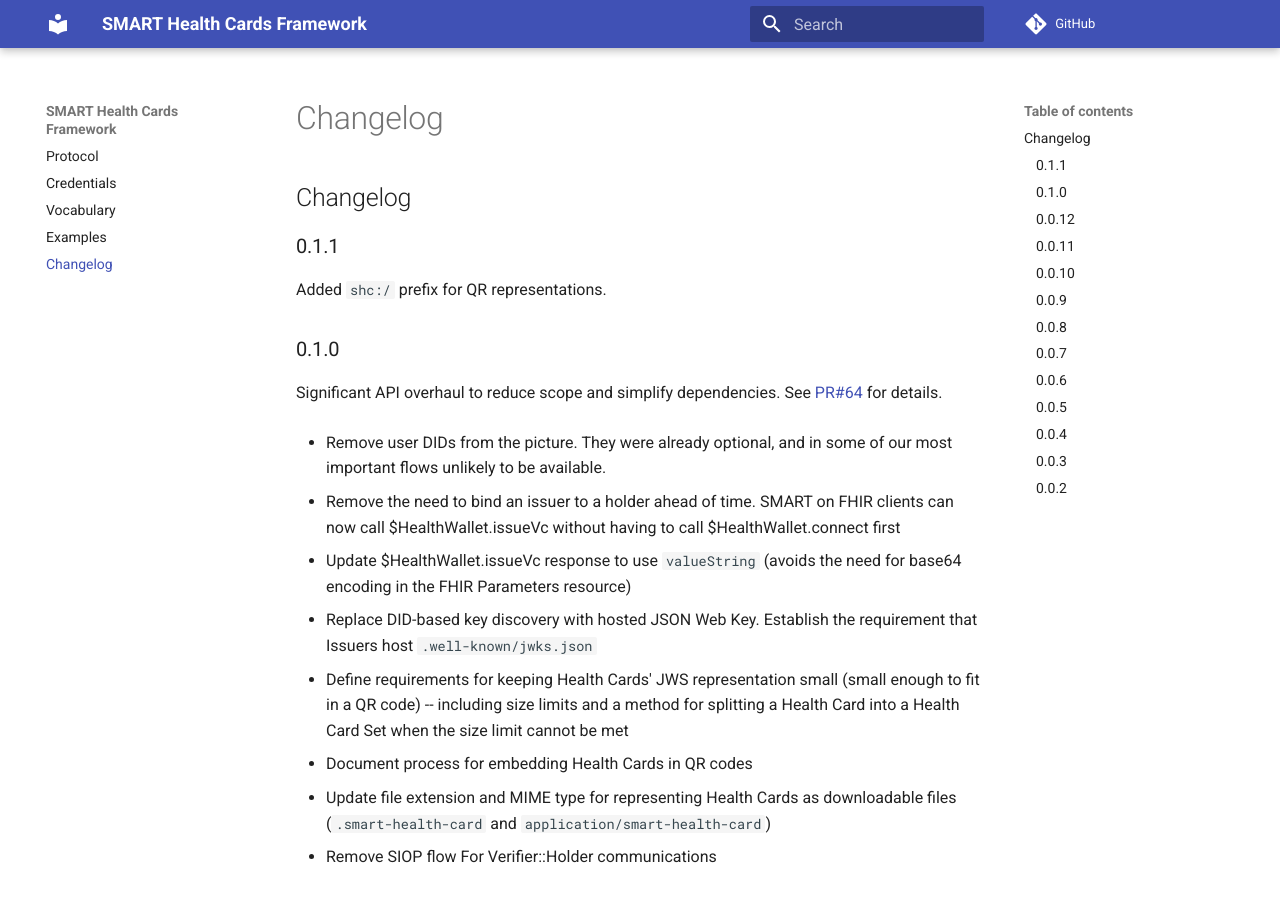
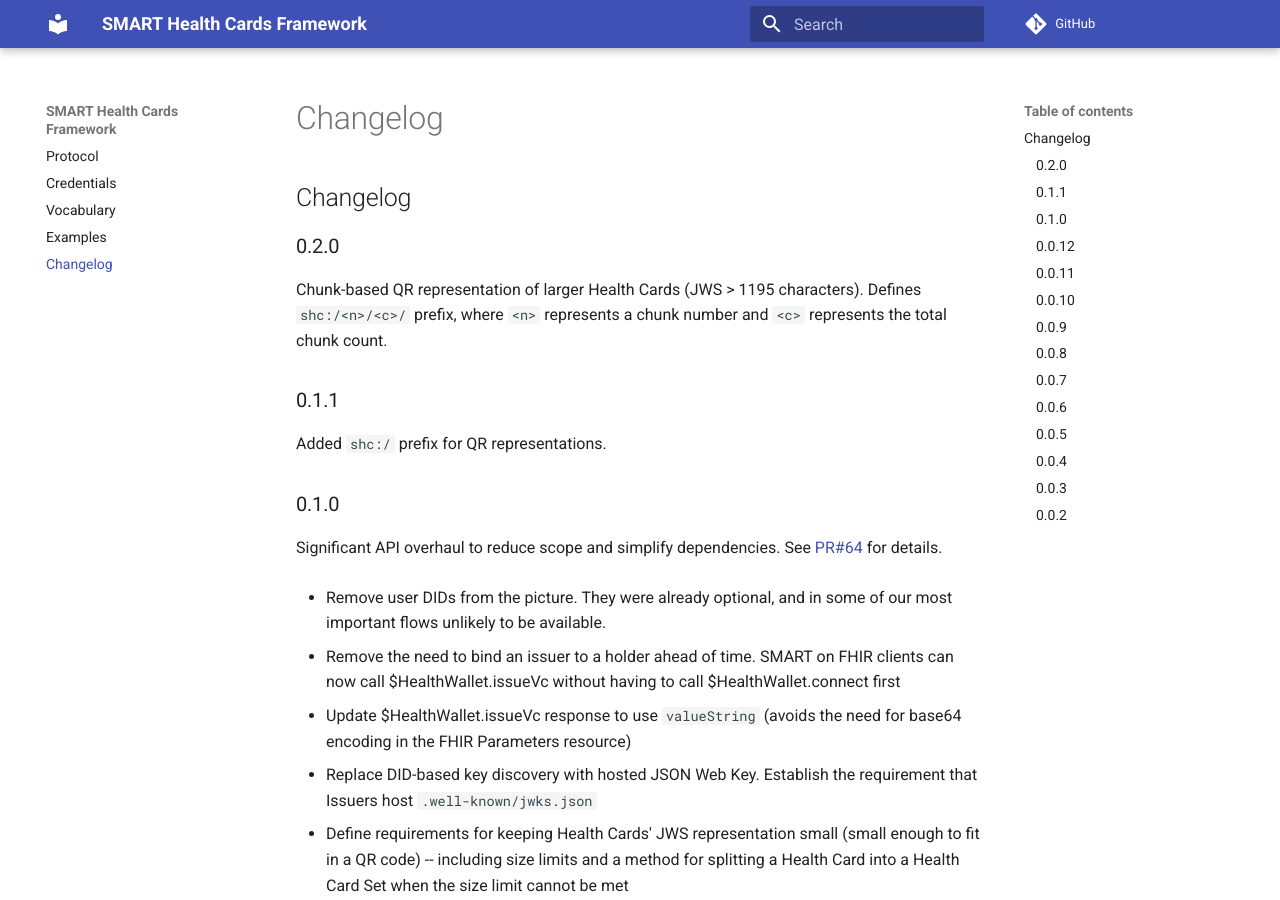
Before and after one commit to smart-on-fhir/health-cards, an MkDocs documentation site: the page built from docs/changelog.md, in a window 1280 px wide and 900 px high. Built offline with MkDocs 1.6.1 and Material for MkDocs 9.7.7, drawn with Linux system fonts in a browser that asks for light colours; comment, search, counter and statistics services are not loaded.

Commit message:
Update changelog.md

```diff
--- a/docs/changelog.md
+++ b/docs/changelog.md
@@ -1,4 +1,8 @@
 # Changelog
+
+## 0.2.0
+
+Chunk-based QR representation of larger Health Cards (JWS > 1195 characters). Defines `shc:/<n>/<c>/` prefix, where `<n>` represents a chunk number and `<c>` represents the total chunk count.
 
 ## 0.1.1
 
```
